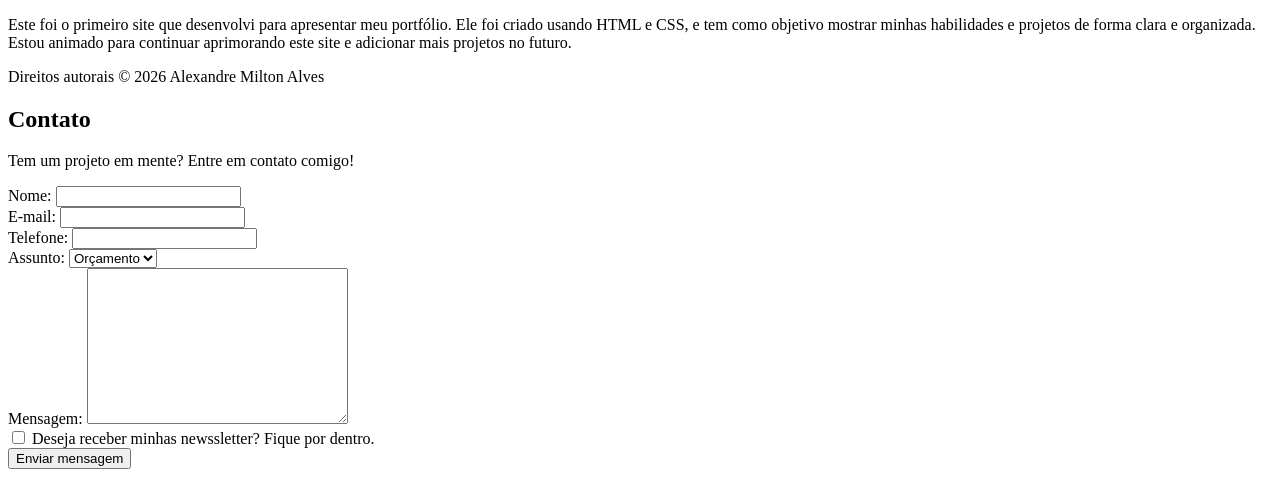
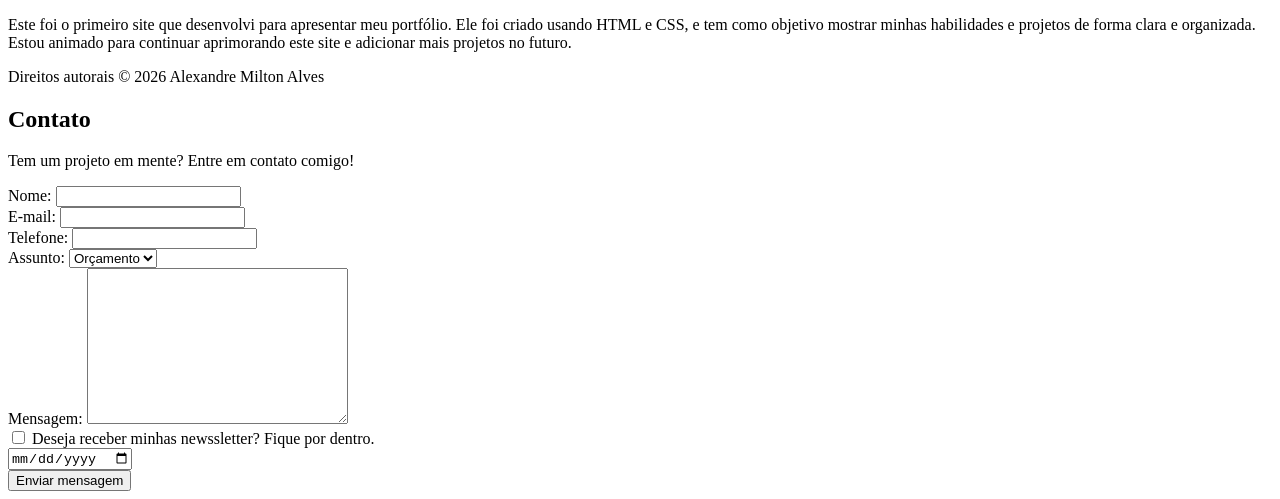
Before and after one commit to xandydob/site, a plain HTML site: page index.html in a window 1280 px wide. Shown: the part 826-1325 px from the top of the page. Before the commit the page ends 1303 px from the top, so only its background shows below. Drawn offline with Linux system fonts and the light colour scheme.

Commit message:
Update index.html

```diff
--- a/index.html
+++ b/index.html
@@ -102,6 +102,8 @@
               <input type="checkbox" id="inscricao" name="inscricao">
               <label for="inscricao">Deseja receber minhas newssletter? Fique por dentro.</label>
 
+              <br>
+              <input type="date">
 
               <br>
 
```
